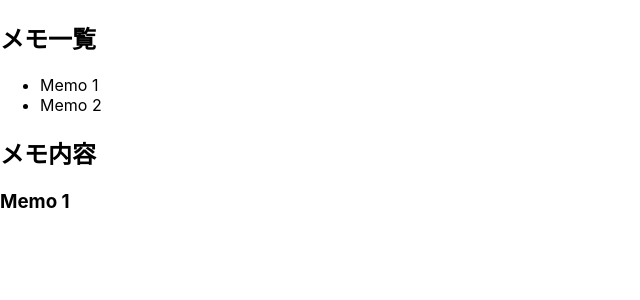
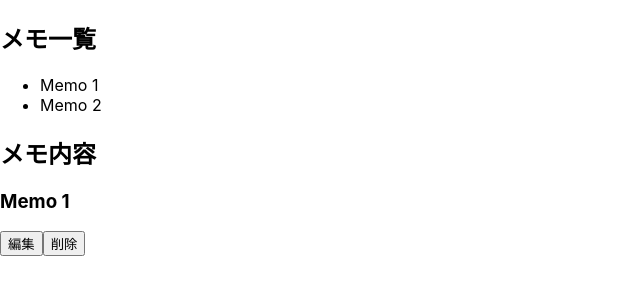
Before and after one commit to a-terumoto-gs/react-app, a React (Create React App) app: page / in a window 1280 px wide. Both pictures are taken after a click on the item "Memo 1". Shown: the top 300 px of the page, without its empty margins (0-640 px from the left). Built offline with nearby package versions, Linux system fonts and the light colour scheme; the HTML template or start-up script is replaced by a standard one.

Commit message:
編集・削除ボタンを実装、削除処理ができるように

```diff
--- a/src/App.js
+++ b/src/App.js
@@ -15,10 +15,19 @@ export default function App() {
     setSelectedMemo(memo);
   };
 
+  function handleDelete (memoId) {
+    setMemos(memos.filter(memo => memo.id !== memoId)); //消すメモ以外をセットする
+    setSelectedMemo(null);
+  }
+
   return (
     <div>
       <MemoList memos={memos} onEdit={handleEdit} />
-      {selectedMemo && <MemoEditor memo={selectedMemo} />}
+      {selectedMemo &&
+      <MemoEditor memo={selectedMemo}
+        onEdit = {()=> handleEdit(selectedMemo)}
+        on onDelete={ () => handleDelete(selectedMemo.id)}
+        />}
     </div>
   );
 };
--- a/src/MemoEditor.js
+++ b/src/MemoEditor.js
@@ -1,12 +1,14 @@
 import React from 'react';
 
-export default function MemoEditor({memo}) {
+export default function MemoEditor({memo, onEdit, onDelete}) {
 
   return (
     <div>
       <h2>メモ内容</h2>
       <div>
         <h3>{memo.text}</h3>
+        <button onClick={() => onEdit(memo)}>編集</button>
+        <button onClick={() => onDelete(memo.id)}>削除</button>
       </div>
     </div>
   );
```
